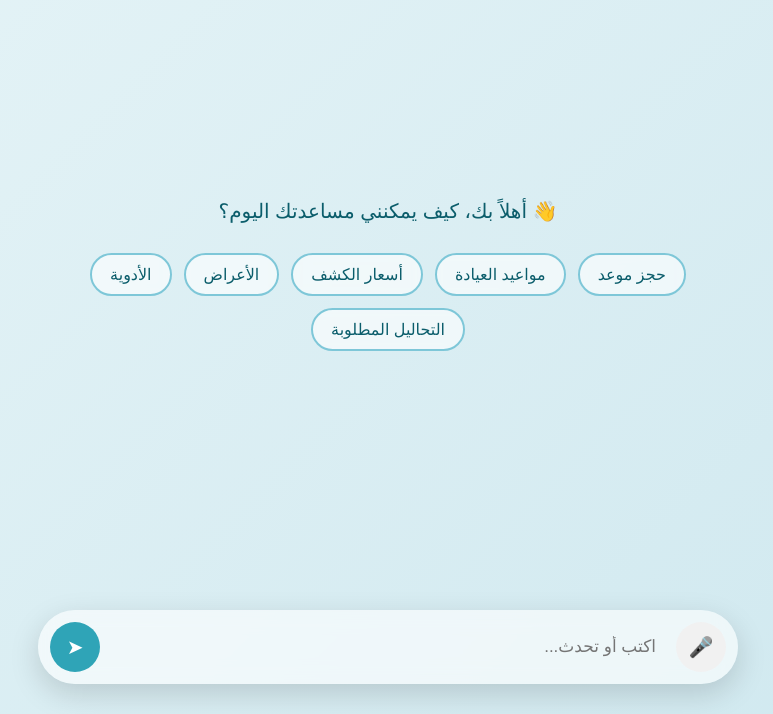
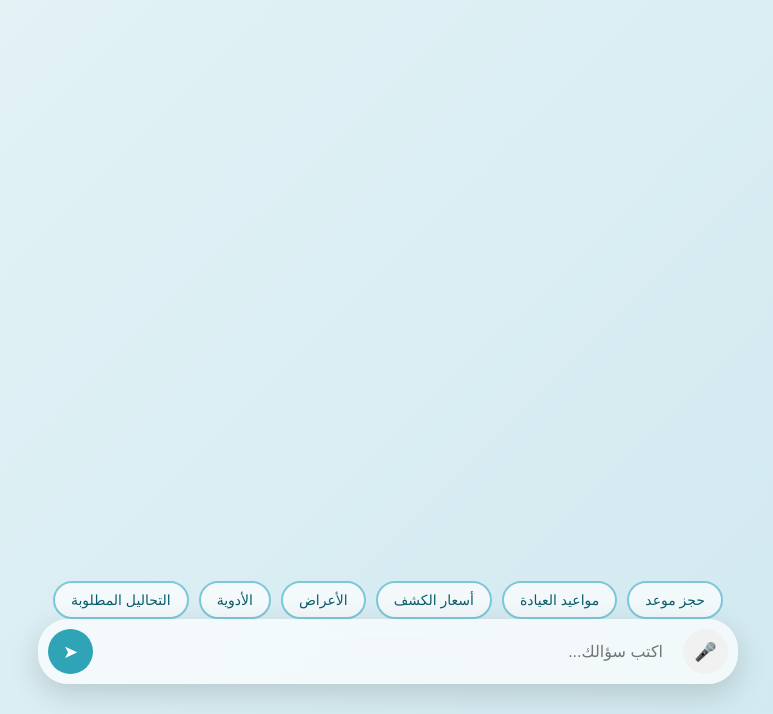
Before and after one commit to A16587/call, a plain HTML site: page index.html in a window 1280 px wide. Shown: the part 86-800 px from the top of the page, without its empty margins (252-1025 px from the left). Drawn offline with Linux system fonts and the light colour scheme.

Commit message:
Update index.html

```diff
--- a/index.html
+++ b/index.html
@@ -26,13 +26,13 @@ align-items:center;
 /* HEADER */
 
 .header{
-margin-top:40px;
+margin-top:35px;
 font-size:26px;
 color:#0b5d6b;
 font-weight:bold;
 }
 
-/* CHAT AREA */
+/* CHAT */
 
 .chat-container{
 flex:1;
@@ -40,55 +40,58 @@ width:100%;
 max-width:800px;
 display:flex;
 flex-direction:column;
-align-items:center;
-justify-content:center;
+justify-content:flex-end;
 padding:20px;
 }
 
-.welcome{
-font-size:20px;
-color:#0b5d6b;
-margin-bottom:30px;
+.messages{
+width:100%;
+display:flex;
+flex-direction:column;
+gap:10px;
+margin-bottom:110px;
 }
 
+/* MESSAGE */
+
+.message{
+max-width:70%;
+padding:14px 18px;
+border-radius:18px;
+font-size:16px;
+background:#2fa4b7;
+color:white;
+align-self:flex-end;
+line-height:1.6;
+box-shadow:0 3px 10px rgba(0,0,0,0.1);
+}
+
+/* SUGGESTIONS */
+
 .suggestions{
+position:fixed;
+bottom:95px;
 display:flex;
 flex-wrap:wrap;
-gap:12px;
+gap:10px;
 justify-content:center;
-margin-bottom:30px;
+width:90%;
+max-width:700px;
 }
 
 .suggestion{
 border:2px solid #7ec7d8;
-padding:10px 18px;
+padding:9px 16px;
 border-radius:30px;
 cursor:pointer;
-background:rgba(255,255,255,0.6);
+background:rgba(255,255,255,0.7);
 color:#0b5d6b;
-transition:.3s;
-font-size:16px;
-backdrop-filter:blur(5px);
+font-size:14px;
 }
 
 .suggestion:hover{
 background:#7ec7d8;
 color:white;
-}
-
-.messages{
-width:100%;
-max-width:700px;
-margin-bottom:120px;
-}
-
-.message{
-background:white;
-padding:14px;
-border-radius:12px;
-margin-bottom:10px;
-box-shadow:0 4px 12px rgba(0,0,0,0.08);
-font-size:17px;
 }
 
 /* FLOATING DOCK */
@@ -100,32 +103,40 @@ left:50%;
 transform:translateX(-50%);
 width:90%;
 max-width:700px;
-background:rgba(255,255,255,0.6);
+background:rgba(255,255,255,0.7);
 backdrop-filter:blur(10px);
-padding:12px;
-border-radius:40px;
+padding:10px;
+border-radius:30px;
 box-shadow:0 10px 30px rgba(0,0,0,0.15);
 display:flex;
 gap:10px;
-align-items:center;
+align-items:flex-end;
 }
 
-.input-dock input{
+/* TEXTAREA */
+
+textarea{
 flex:1;
 border:none;
 outline:none;
+resize:none;
 background:transparent;
-font-size:17px;
+font-size:16px;
 padding:10px;
+max-height:120px;
+line-height:1.5;
+overflow-y:auto;
 }
 
+/* BUTTONS */
+
 .btn{
-width:50px;
-height:50px;
+width:45px;
+height:45px;
 border:none;
 border-radius:50%;
 cursor:pointer;
-font-size:20px;
+font-size:18px;
 display:flex;
 align-items:center;
 justify-content:center;
@@ -134,10 +145,6 @@ justify-content:center;
 .send-btn{
 background:#2fa4b7;
 color:white;
-}
-
-.send-btn:hover{
-background:#238a9c;
 }
 
 .mic-btn{
@@ -158,8 +165,8 @@ color:white;
 
 <div class="chat-container">
 
-<div class="welcome">
-👋 أهلاً بك، كيف يمكنني مساعدتك اليوم؟
+<div class="messages" id="messages"></div>
+
 </div>
 
 <div class="suggestions">
@@ -171,19 +178,17 @@ color:white;
 <div class="suggestion">التحاليل المطلوبة</div>
 </div>
 
-<div class="messages" id="messages"></div>
-
-</div>
+<!-- DOCK -->
 
 <div class="input-dock">
 
 <button class="btn mic-btn" id="micBtn">🎤</button>
 
-<input
-type="text"
+<textarea
 id="userInput"
-placeholder="اكتب أو تحدث..."
->
+rows="1"
+placeholder="اكتب سؤالك..."
+></textarea>
 
 <button class="btn send-btn" onclick="sendMessage()">➤</button>
 
@@ -191,26 +196,39 @@ placeholder="اكتب أو تحدث..."
 
 <script>
 
+/* AUTO EXPAND TEXTAREA */
+
+const textarea = document.getElementById("userInput")
+
+textarea.addEventListener("input",()=>{
+
+textarea.style.height="auto"
+textarea.style.height=textarea.scrollHeight+"px"
+
+})
+
 /* SEND MESSAGE */
 
 function sendMessage(){
 
-let input=document.getElementById("userInput")
-let text=input.value.trim()
+let text=textarea.value.trim()
 
 if(text==="") return
 
 let messages=document.getElementById("messages")
 
 let msg=document.createElement("div")
+
 msg.className="message"
+
 msg.innerText=text
 
 messages.appendChild(msg)
 
-input.value=""
+textarea.value=""
+textarea.style.height="auto"
 
-window.scrollTo(0,document.body.scrollHeight)
+messages.scrollTop=messages.scrollHeight
 
 }
 
@@ -218,11 +236,12 @@ window.scrollTo(0,document.body.scrollHeight)
 
 document.querySelectorAll(".suggestion").forEach(btn=>{
 btn.onclick=()=>{
-document.getElementById("userInput").value=btn.innerText
+textarea.value=btn.innerText
+textarea.focus()
 }
 })
 
-/* VOICE SYSTEM */
+/* VOICE */
 
 let micBtn=document.getElementById("micBtn")
 
@@ -256,8 +275,6 @@ micBtn.classList.remove("recording")
 
 }
 
-/* RESULT */
-
 recognition.onresult=function(event){
 
 let transcript=""
@@ -266,11 +283,9 @@ for(let i=0;i<event.results.length;i++){
 transcript+=event.results[i][0].transcript
 }
 
-document.getElementById("userInput").value=transcript
+textarea.value=transcript
 
 }
-
-/* IMPORTANT: restart automatically */
 
 recognition.onend=function(){
 
```
